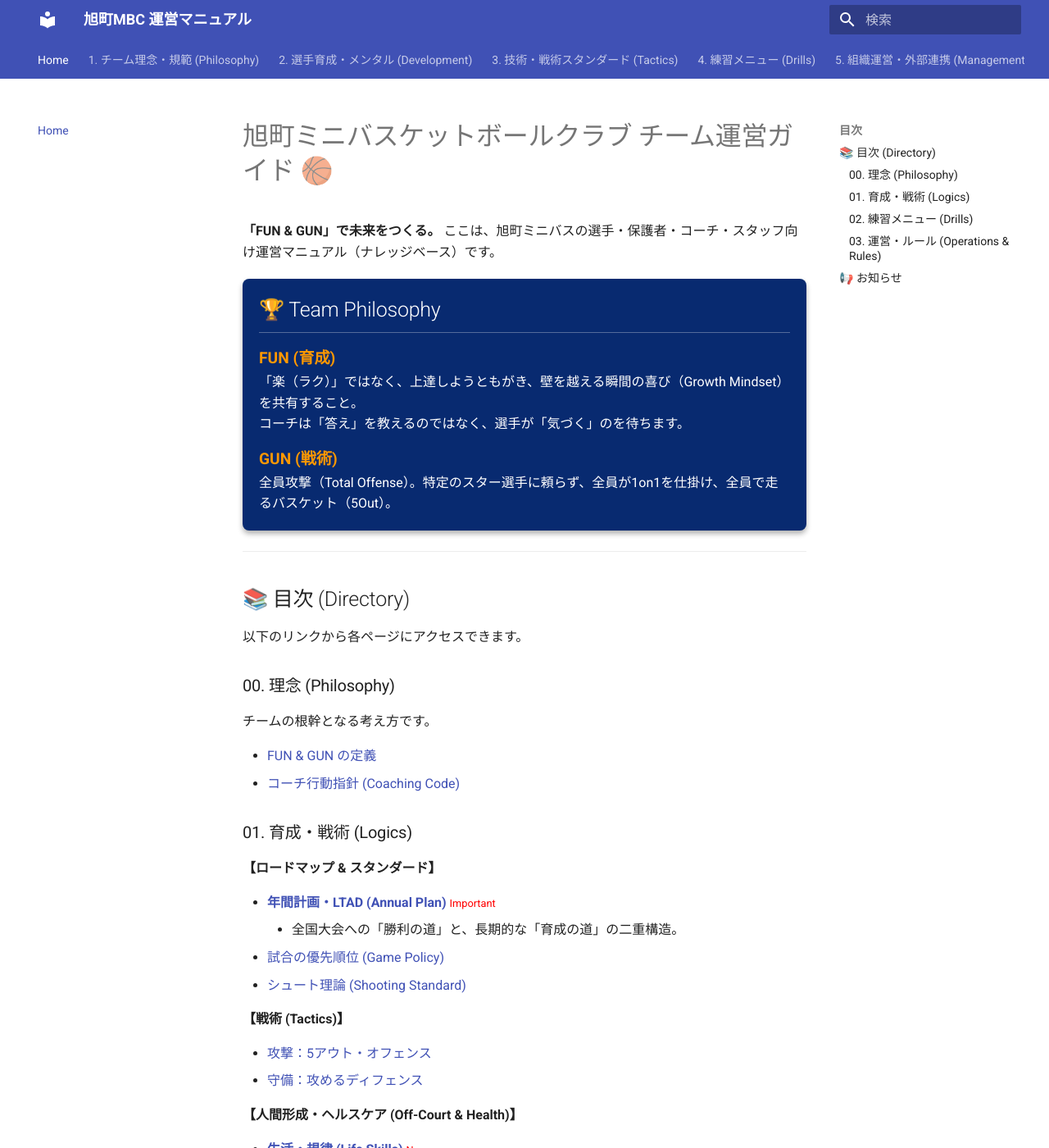
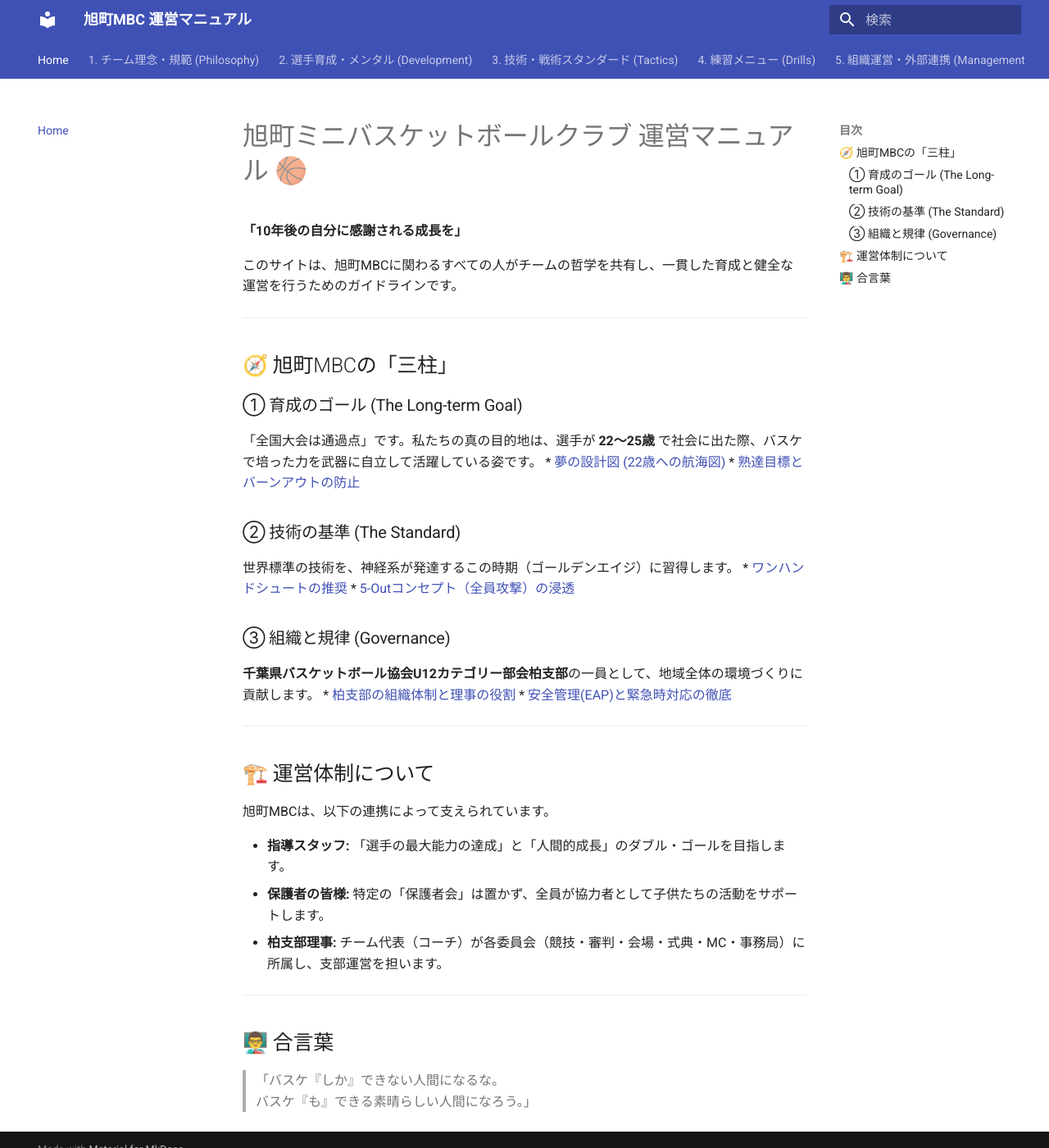
Before and after one commit to kawaiikumichan/asahicho-minibus-ops, an MkDocs documentation site: the page built from docs/index.md, in a window 1280 px wide and 1400 px high. Shown: the whole window at 82% size. Built offline with MkDocs 1.6.1 and Material for MkDocs 9.7.7, drawn with Linux system fonts in a browser that asks for light colours; some of the changed text lies outside the part shown.

Commit message:
Update index.md

```diff
--- a/docs/index.md
+++ b/docs/index.md
@@ -1,89 +1,40 @@
-# 旭町ミニバスケットボールクラブ チーム運営ガイド 🏀
+# 旭町ミニバスケットボールクラブ 運営マニュアル 🏀
 
-**「FUN & GUN」で未来をつくる。**
-ここは、旭町ミニバスの選手・保護者・コーチ・スタッフ向け運営マニュアル（ナレッジベース）です。
+**「10年後の自分に感謝される成長を」**
 
-<div style="background-color: #082A70; color: white; padding: 20px; border-radius: 8px; margin: 20px 0; box-shadow: 0 4px 6px rgba(0,0,0,0.3);">
-    <h2 style="color: white; margin-top: 0; border-bottom: 1px solid rgba(255,255,255,0.3); padding-bottom: 10px;">🏆 Team Philosophy</h2>
-    <div style="margin-top: 15px;">
-        <strong style="font-size: 1.2em; color: #FF9800;">FUN (育成)</strong><br>
-        「楽（ラク）」ではなく、上達しようともがき、壁を越える瞬間の喜び（Growth Mindset）を共有すること。<br>
-        コーチは「答え」を教えるのではなく、選手が「気づく」のを待ちます。
-    </div>
-    <div style="margin-top: 15px;">
-        <strong style="font-size: 1.2em; color: #FF9800;">GUN (戦術)</strong><br>
-        全員攻撃（Total Offense）。特定のスター選手に頼らず、全員が1on1を仕掛け、全員で走るバスケット（5Out）。
-    </div>
-</div>
+このサイトは、旭町MBCに関わるすべての人がチームの哲学を共有し、一貫した育成と健全な運営を行うためのガイドラインです。
 
 ---
 
-## 📚 目次 (Directory)
+## 🧭 旭町MBCの「三柱」
 
-以下のリンクから各ページにアクセスできます。
+### ① 育成のゴール (The Long-term Goal)
+「全国大会は通過点」です。私たちの真の目的地は、選手が **22〜25歳** で社会に出た際、バスケで培った力を武器に自立して活躍している姿です。
+* [夢の設計図 (22歳への航海図)](01_Coaching_Logics/dream_blueprint.md)
+* [熟達目標とバーンアウトの防止](01_Coaching_Logics/beyond_the_goal.md)
 
-### 00. 理念 (Philosophy)
+### ② 技術の基準 (The Standard)
+世界標準の技術を、神経系が発達するこの時期（ゴールデンエイジ）に習得します。
+* [ワンハンドシュートの推奨](01_Coaching_Logics/shooting_standard.md)
+* [5-Outコンセプト（全員攻撃）の浸透](01_Coaching_Logics/5out.md)
 
-チームの根幹となる考え方です。
-
-* [FUN & GUN の定義](00_Philosophy/fun_and_gun.md)
-* [コーチ行動指針 (Coaching Code)](00_Philosophy/coaching_code.md)
-
-### 01. 育成・戦術 (Logics)
-
-**【ロードマップ & スタンダード】**
-
-* **[年間計画・LTAD (Annual Plan)](01_Coaching_Logics/annual_plan.md)** <span style="color:red; font-size:0.8em;">Important</span>
-    * 全国大会への「勝利の道」と、長期的な「育成の道」の二重構造。
-* [試合の優先順位 (Game Policy)](01_Coaching_Logics/game_policy.md)
-* [シュート理論 (Shooting Standard)](01_Coaching_Logics/shooting_standard.md)
-
-**【戦術 (Tactics)】**
-
-* [攻撃：5アウト・オフェンス](01_Coaching_Logics/5out.md)
-* [守備：攻めるディフェンス](01_Coaching_Logics/defense_basic.md)
-
-**【人間形成・ヘルスケア (Off-Court & Health)】**
-
-* **[生活・規律 (Life Skills)](01_Coaching_Logics/life_skills.md)** <span style="color:red; font-size:0.8em;">New</span>
-    * 挨拶、整理整頓、自立。「2階建ての家」理論。
-* **[食育・水分補給 (Nutrition)](01_Coaching_Logics/nutrition.md)** <span style="color:red; font-size:0.8em;">New</span>
-    * おにぎり推奨と、脱水を防ぐ水分補給ルール。
-* **[女性アスリートの健康 (Female Health)](01_Coaching_Logics/female_athlete.md)** <span style="color:red; font-size:0.8em;">New</span>
-    * ACL（膝の靭帯）損傷予防と、三主徴（貧血等）への対策。
-* [メンタル・フロー (Flow)](01_Coaching_Logics/mental_flow.md)
-* [脳の成長・マインドセット (Growth)](01_Coaching_Logics/growth_mindset.md)
-
-**【基礎理論 (Basics)】**
-
-* [世界標準モデル (LTAD)](01_Coaching_Logics/ltad.md)
-* [5つの要素 (5Cs)](01_Coaching_Logics/5cs.md)
-* [心技体モデル (BPS)](01_Coaching_Logics/bps_model.md)
-
-### 02. 練習メニュー (Drills)
-
-* [基本ドリル・構成 (Basics)](02_Training_Drills/basics.md)
-* [練習メニューの作り方 (Practice Planning)](02_Training_Drills/practice_planning.md)
-
-### 03. 運営・ルール (Operations & Rules)
-
-**【チームのお約束】**
-
-* [選手への約束 (Rules for Players)](03_Operations/team_rules_player.md)
-* [保護者へのお願い (Rules for Parents)](03_Operations/team_rules_parent.md)
-
-**【実務マニュアル】**
-
-* **[TO見守りマニュアル (Table Official)](03_Operations/to_manual.md)** <span style="color:red; font-size:0.8em;">Must Read</span>
-    * 保護者の役割は「作業」ではなく「子供の見守り」と「トラブル対応」。
-* **[緊急時対応計画 (EAP)](03_Operations/eap.md)** <span style="color:red; font-size:0.8em;">Important</span>
-    * 怪我、熱中症、脳振盪への対応フロー。
-* [運営体制・役割分担 (Organization)](03_Operations/organization.md)
-* [家庭でできるサポート (Parents Guide)](03_Operations/parents_guide.md)
+### ③ 組織と規律 (Governance)
+**千葉県バスケットボール協会U12カテゴリー部会柏支部**の一員として、地域全体の環境づくりに貢献します。
+* [柏支部の組織体制と理事の役割](03_Operations/organization.md)
+* [安全管理(EAP)と緊急時対応の徹底](03_Operations/eap.md)
 
 ---
 
-## 📢 お知らせ
-* **Update:** 練習メニューを「走り勝つ（GUN）」ための実戦形式にアップデートしました。
-* **New:** 保護者向けの「TO見守りマニュアル」「緊急時対応（EAP）」を追加しました。
-* **New:** 女子選手の健康管理（膝の怪我予防、貧血対策）のページを公開しました。
+## 🏗️ 運営体制について
+
+旭町MBCは、以下の連携によって支えられています。
+
+* **指導スタッフ:** 「選手の最大能力の達成」と「人間的成長」のダブル・ゴールを目指します。
+* **保護者の皆様:** 特定の「保護者会」は置かず、全員が協力者として子供たちの活動をサポートします。
+* **柏支部理事:** チーム代表（コーチ）が各委員会（競技・審判・会場・式典・MC・事務局）に所属し、支部運営を担います。
+
+---
+
+## 👨‍🏫 合言葉
+> 「バスケ『しか』できない人間になるな。<br>
+> バスケ『も』できる素晴らしい人間になろう。」
```
